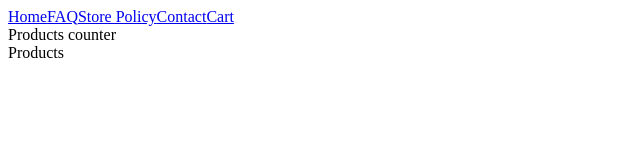
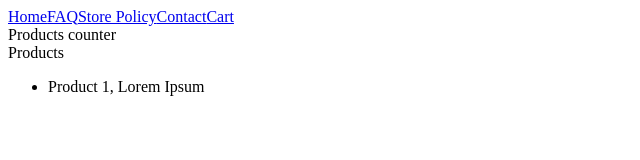
Before and after one commit to SergiuszPu/Online-Shop, a React (Create React App) app in the folder client/: page / in a window 1280 px wide. Shown: the top 160 px of the page, without its empty margins (0-640 px from the left). Built offline with nearby package versions, Linux system fonts and the light colour scheme.

Commit message:
prepare to connect with redux and add axios

```diff
--- a/client/package.json
+++ b/client/package.json
@@ -6,6 +6,7 @@
     "@testing-library/jest-dom": "^4.2.4",
     "@testing-library/react": "^9.3.2",
     "@testing-library/user-event": "^7.1.2",
+    "axios": "^0.20.0",
     "react": "^16.13.1",
     "react-dom": "^16.13.1",
     "react-redux": "^7.2.1",
--- a/client/src/components/features/Products/Products.js
+++ b/client/src/components/features/Products/Products.js
@@ -1,13 +1,37 @@
 import React from 'react';
+import { PropTypes } from 'prop-types';
 
 class Products extends React.Component {
 
+  componentDidMount() {
+    const { loadProducts } = this.props;
+    loadProducts();
+  }
+
   render() {
+    const { products } = this.props;
+
     return (
-      <div>Products</div>
+      <div>Products
+        <ul>
+          {products.map(post =>
+            <li key={post.id}>{post.title}, {post.content}
+            </li>
+          )}
+        </ul>
+      </div>
     );
   }
-
 };
 
+Products.propTypes = {
+  products: PropTypes.arrayOf(
+    PropTypes.shape({
+      id: PropTypes.string.isRequired,
+      title: PropTypes.string.isRequired,
+      content: PropTypes.string.isRequired,
+    })
+  ),
+  loadProducts: PropTypes.func.isRequired,
+};
 export default Products;
--- /dev/null
+++ b/client/src/components/features/Products/ProductsContainer.js
@@ -0,0 +1,13 @@
+import { connect } from 'react-redux';
+import { getProducts, loadProductsRequest } from '../../../redux/productRedux';
+import Products from './Products';
+
+const mapStateToProps = state => ({
+  products: getProducts(state),
+})
+
+const mapDispatchToProps = dispatch => ({
+  loadProducts: () => dispatch(loadProductsRequest()),
+});
+
+export default connect(mapStateToProps, mapDispatchToProps)(Products);
--- a/client/src/components/pages/Home/HomePage.js
+++ b/client/src/components/pages/Home/HomePage.js
@@ -1,6 +1,6 @@
 import React from 'react';
 import ProductsCounter from '../../features/ProductsCounter/ProductsCounter';
-import Products from '../../features/Products/Products';
+import Products from '../../features/Products/ProductsContainer';
 
 const HomePage = () => (
   <div>
--- a/client/src/redux/productRedux.js
+++ b/client/src/redux/productRedux.js
@@ -32,7 +32,6 @@ export default function reducer(statePart = initialState, action = {}) {
 
 export const loadProductsRequest = () => {
   return dispatch => {
-
     console.log('Request started...');
     setTimeout(() => {
       const arr = [{ id: 'a3fssdc1', title: 'Product 1', content: 'Lorem Ipsum' }];
```
Also changed, not shown: 1 other file (tests, documents, lock files or other folders).
